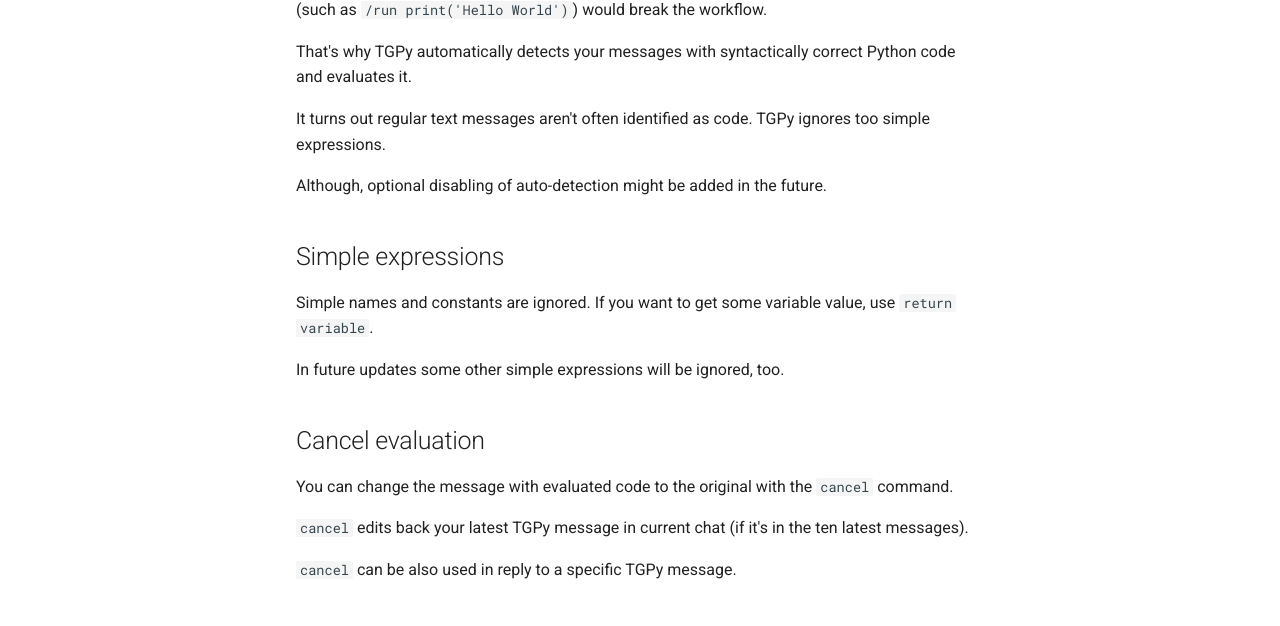
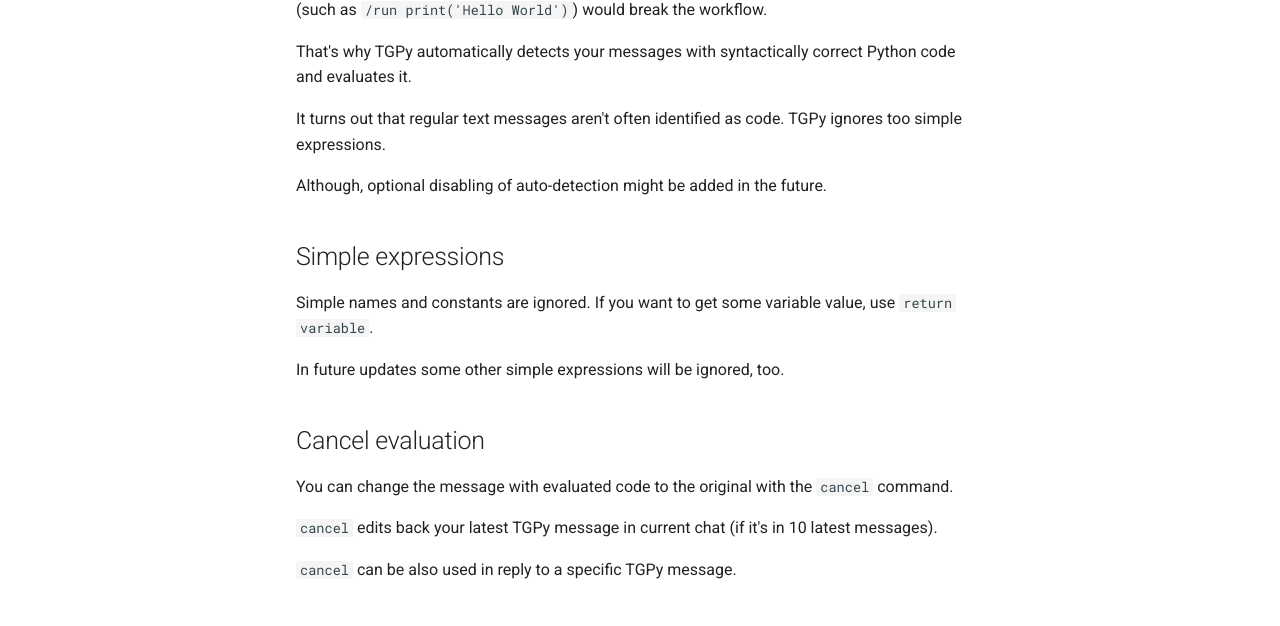
Before and after one commit to tm-a-t/TGPy, an MkDocs documentation site: the page built from guide/docs/code_detection.md, in a window 1280 px wide and 1052 px high. Shown: the part 259-885 px from the top of the window. Built offline with MkDocs 1.6.1 and Material for MkDocs 9.7.7, drawn with Linux system fonts in a browser that asks for light colours; comment, search, counter and statistics services are not loaded.

Commit message:
guide: minor changes

```diff
--- a/guide/docs/code_detection.md
+++ b/guide/docs/code_detection.md
@@ -7,7 +7,7 @@
 
 That's why TGPy automatically detects your messages with syntactically correct Python code and evaluates it.
 
-It turns out regular text messages aren't often identified as code. TGPy ignores too simple expressions.
+It turns out that regular text messages aren't often identified as code. TGPy ignores too simple expressions.
 
 Although, optional disabling of auto-detection might be added in the future.
 
@@ -21,7 +21,7 @@
 
 You can change the message with evaluated code to the original with the `cancel` command.
 
-`cancel` edits back your latest TGPy message in current chat (if it's in the ten latest messages).
+`cancel` edits back your latest TGPy message in current chat (if it's in 10 latest messages).
 
 `cancel` can be also used in reply to a specific TGPy message.
 
```
